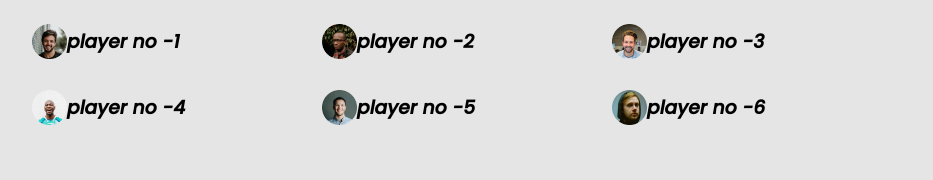
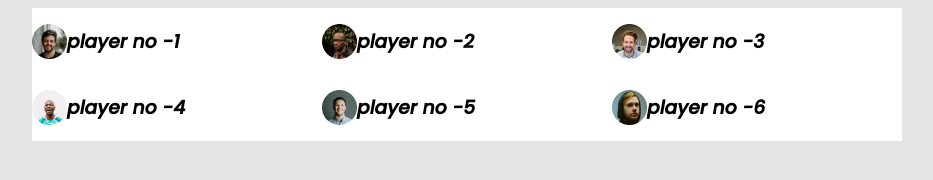
Before and after one commit to rufaida-akhter/leader-board-pro, a plain HTML site: page index.html in a window 1280 px wide. Shown: the whole page, without its empty margins (173-1106 px from the left). Drawn offline with Linux system fonts and the light colour scheme.

Commit message:
add style

```diff
--- a/styles/style.css
+++ b/styles/style.css
@@ -18,6 +18,10 @@ main {
 }
 
 /* top player style  */
+.top-players {
+    background-color: #FFFFFF;
+}
+
 .players {
     display: grid;
     grid-template-columns: repeat(3, 1fr);
```
